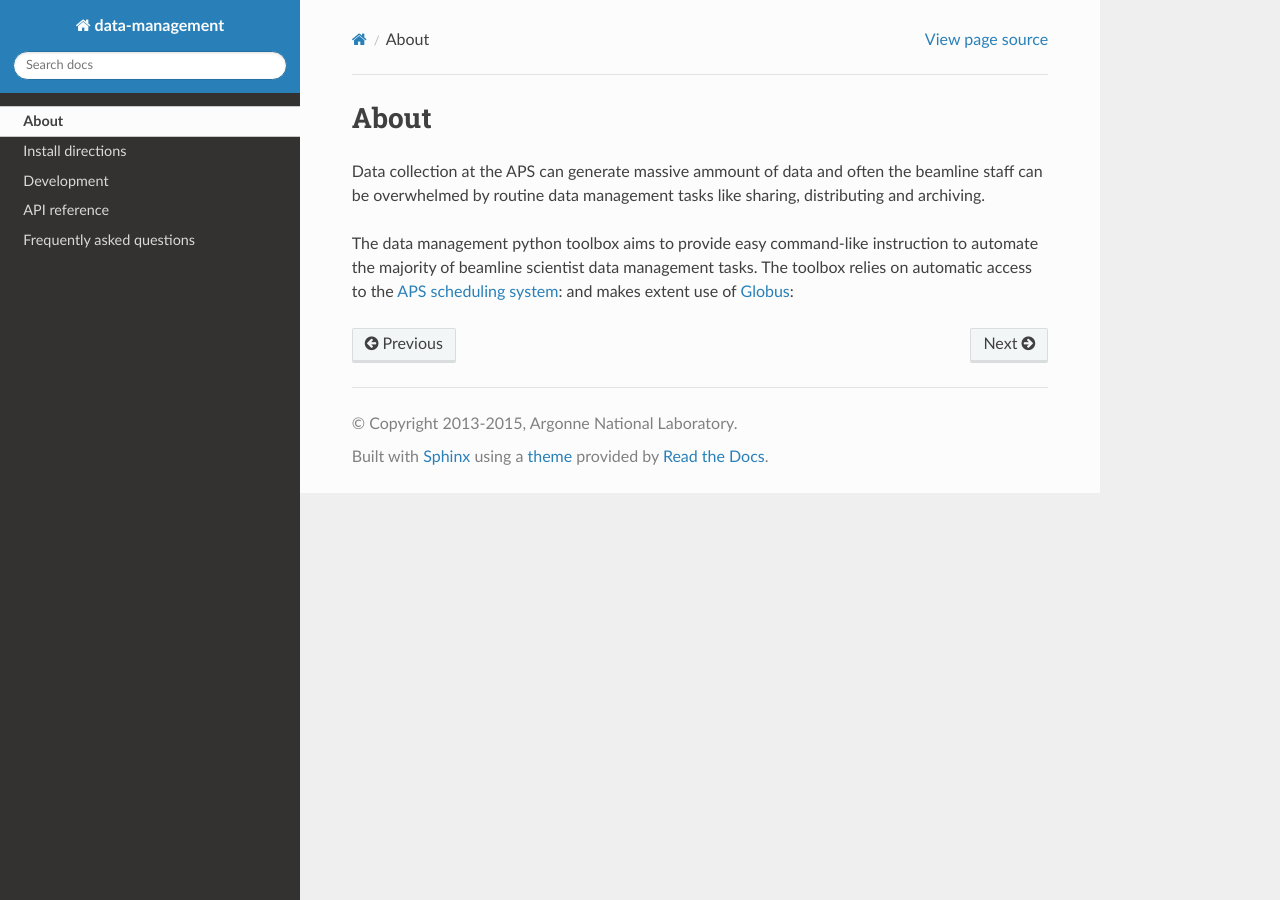
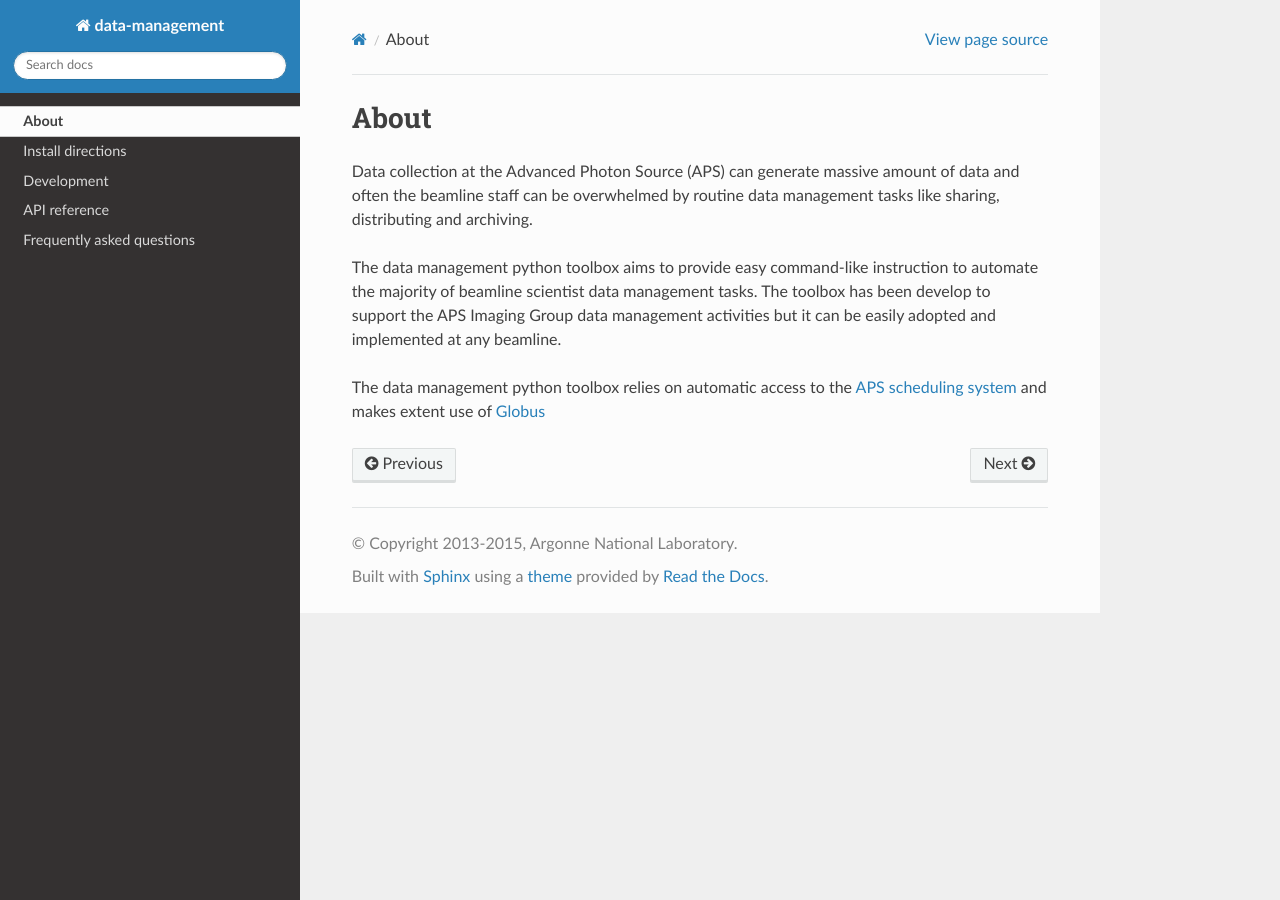
Before and after one commit to xray-imaging/DMagic, a Sphinx documentation site: the page built from doc/source/about.rst, in a window 1280 px wide. Built offline with Sphinx 7.4.7 and the Read the Docs theme 2.0.0, drawn with Linux system fonts in a browser that asks for light colours.

Commit message:
working on doc

```diff
--- a/doc/source/about.rst
+++ b/doc/source/about.rst
@@ -2,12 +2,16 @@
 About
 =====
 
-Data collection at the APS can generate massive ammount of data
-and often the beamline staff can be overwhelmed by routine data
-management tasks like sharing, distributing and archiving.
+Data collection at the Advanced Photon Source (APS) can generate massive
+amount of data and often the beamline staff can be overwhelmed by
+routine data management tasks like sharing, distributing and archiving.
 
 The data management python toolbox aims to provide easy command-like
 instruction to automate the majority of beamline scientist data
-management tasks. The toolbox relies on automatic access to the
-`APS scheduling system <https://schedule.aps.anl.gov/>`__:
-and makes extent use of `Globus <https://www.globus.org/>`__:
+management tasks. The toolbox has been develop to support the APS Imaging
+Group data management activities but it can be easily adopted and implemented
+at any beamline.
+
+The data management python toolbox relies on automatic access to the
+`APS scheduling system <https://schedule.aps.anl.gov/>`__
+and makes extent use of `Globus <https://www.globus.org/>`__
```
Also changed, not shown: doc/source/install.rst (+9 -0 lines).
